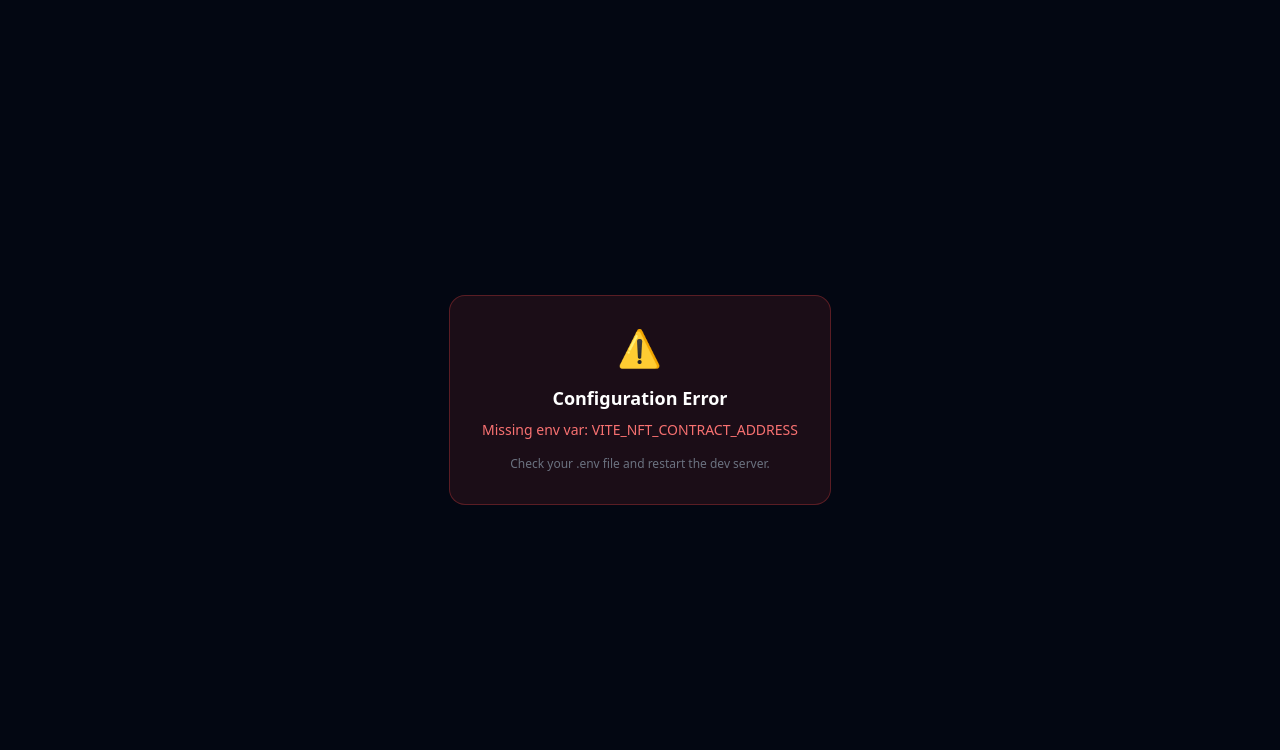
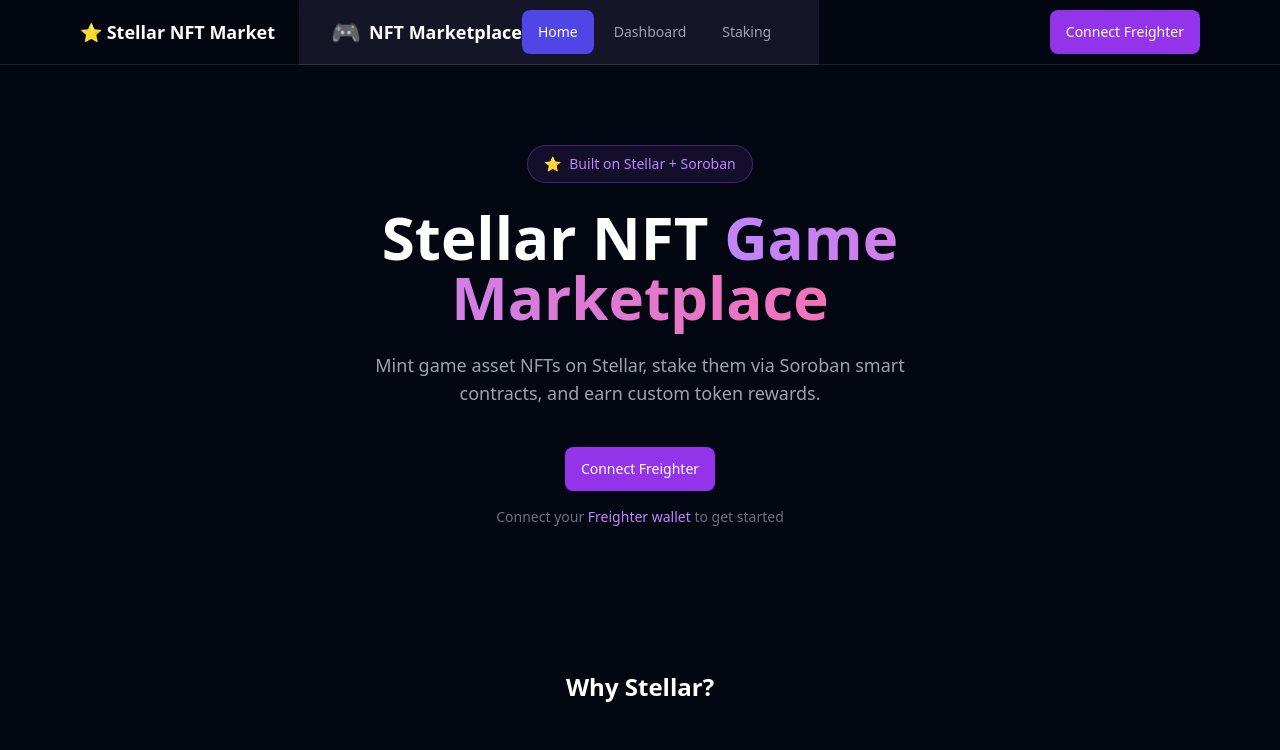
Before and after one commit to Tech-Mihir/web3-nft-marketplace, a React (Vite) app: page / in a window 1280 px wide. Shown: the top 750 px of the page. Built offline with nearby package versions, Linux system fonts and the light colour scheme; no server answers.

Commit message:
feat: migrate to Stellar/Soroban - update src/App.tsx

```diff
--- a/src/App.tsx
+++ b/src/App.tsx
@@ -2,82 +2,67 @@
 import { BrowserRouter, Routes, Route } from 'react-router-dom'
 import { useWallet } from './hooks/useWallet'
 import { Navigation } from './components/Navigation/Navigation'
+import { WalletButton } from './components/WalletButton/WalletButton'
 import { ToastNotification } from './components/ToastNotification/ToastNotification'
 import { Home } from './pages/Home'
 import { Dashboard } from './pages/Dashboard'
 import { Staking } from './pages/Staking'
-import { addToast, removeToast, generateToastId } from './utils/toastQueue'
+import { addToast as addToastUtil, removeToast } from './utils/toastQueue'
 import type { Toast } from './types'
 
-function ConfigError({ message }: { message: string }) {
-  return (
-    <div className="min-h-screen flex items-center justify-center px-4">
-      <div className="bg-red-500/10 border border-red-500/30 rounded-2xl p-8 max-w-md text-center">
-        <div className="text-4xl mb-4">⚠️</div>
-        <h2 className="text-white font-bold text-lg mb-2">Configuration Error</h2>
-        <p className="text-red-400 text-sm">{message}</p>
-        <p className="text-gray-500 text-xs mt-4">Check your .env file and restart the dev server.</p>
-      </div>
-    </div>
-  )
-}
-
-function AppContent() {
-  const { account, signer, provider, chainId, isConnected, isConnecting, error: walletError, connect, disconnect } = useWallet()
+export default function App() {
+  const { publicKey, isConnected, isConnecting, error: walletError, connect, disconnect, signTransaction } = useWallet()
   const [toasts, setToasts] = useState<Toast[]>([])
 
-  // Validate contract config on startup
-  let configError: string | null = null
-  try {
-    const nft = import.meta.env.VITE_NFT_CONTRACT_ADDRESS
-    const reward = import.meta.env.VITE_REWARD_TOKEN_ADDRESS
-    const staking = import.meta.env.VITE_STAKING_CONTRACT_ADDRESS
-    if (!nft) throw new Error('Missing env var: VITE_NFT_CONTRACT_ADDRESS')
-    if (!reward) throw new Error('Missing env var: VITE_REWARD_TOKEN_ADDRESS')
-    if (!staking) throw new Error('Missing env var: VITE_STAKING_CONTRACT_ADDRESS')
-  } catch (e: unknown) {
-    configError = (e as Error).message
-  }
-
-  const handleToast = useCallback((type: Toast['type'], message: string) => {
-    const toast: Toast = { id: generateToastId(), type, message }
-    setToasts((prev) => addToast(prev, toast))
+  const addToast = useCallback((toast: Omit<Toast, 'id'>) => {
+    const t: Toast = { ...toast, id: crypto.randomUUID() }
+    setToasts((prev) => addToastUtil(prev, t))
   }, [])
 
-  const handleDismiss = useCallback((id: string) => {
+  const dismissToast = useCallback((id: string) => {
     setToasts((prev) => removeToast(prev, id))
   }, [])
 
-  // Wrong network banner
-  const expectedChainId = parseInt(import.meta.env.VITE_CHAIN_ID ?? '1', 10)
-  const wrongNetwork = isConnected && chainId !== null && chainId !== expectedChainId
+  return (
+    <BrowserRouter>
+      <div className="min-h-screen bg-gray-950 text-white">
+        {/* Header */}
+        <header className="sticky top-0 z-40 bg-gray-950/80 backdrop-blur-md border-b border-white/10">
+          <div className="max-w-6xl mx-auto px-4 h-16 flex items-center justify-between gap-4">
+            <div className="flex items-center gap-6">
+              <span className="text-lg font-bold text-white">
+                ⭐ <span className="hidden sm:inline">Stellar NFT Market</span>
+              </span>
+              <Navigation />
+            </div>
+            <WalletButton
+              publicKey={publicKey}
+              isConnecting={isConnecting}
+              onConnect={connect}
+              onDisconnect={disconnect}
+            />
+          </div>
+        </header>
 
-  if (configError) return <ConfigError message={configError} />
-
-  return (
-    <>
-      <Navigation />
-      {wrongNetwork && (
-        <div className="bg-yellow-500/10 border-b border-yellow-500/30 px-4 py-2 text-center text-yellow-400 text-sm">
-          Wrong network detected. Please switch to chain ID {expectedChainId} in MetaMask.
+        {/* Freighter not installed warning */}
+        {walletError && walletError.includes('Freighter') && (
+          <div className="bg-orange-500/10 border-b border-orange-500/30 px-4 py-2 text-center">
+            <p className="text-orange-400 text-sm">
+              Freighter wallet not installed.{' '}
+              <a href="https://freighter.app" target="_blank" rel="noopener noreferrer" className="underline hover:text-orange-300">
+                Install Freighter
+              </a>
+            </p>
           </div>
         )}
-      {walletError && !isConnected && (
-        <div className="bg-red-500/10 border-b border-red-500/30 px-4 py-2 text-center text-red-400 text-sm">
-          {walletError}
-          {walletError.includes('not installed') && (
-            <a href="https://metamask.io" target="_blank" rel="noopener noreferrer" className="underline ml-2">
-              Install MetaMask
-            </a>
-          )}
-        </div>
-      )}
+
+        <main>
           <Routes>
             <Route
               path="/"
               element={
                 <Home
-              account={account}
+                  publicKey={publicKey}
                   isConnecting={isConnecting}
                   onConnect={connect}
                   onDisconnect={disconnect}
@@ -86,22 +71,17 @@
             />
             <Route
               path="/dashboard"
-          element={<Dashboard account={account} signer={signer} onToast={handleToast} />}
+              element={<Dashboard publicKey={publicKey} signTransaction={signTransaction} addToast={addToast} />}
             />
             <Route
               path="/staking"
-          element={<Staking account={account} signer={signer} onToast={handleToast} />}
+              element={<Staking publicKey={publicKey} signTransaction={signTransaction} addToast={addToast} />}
             />
           </Routes>
-      <ToastNotification toasts={toasts} onDismiss={handleDismiss} />
-    </>
-  )
-}
+        </main>
 
-export default function App() {
-  return (
-    <BrowserRouter>
-      <AppContent />
+        <ToastNotification toasts={toasts} onDismiss={dismissToast} />
+      </div>
     </BrowserRouter>
   )
 }
```
Lines whose indentation alone changed are shown as unchanged.
